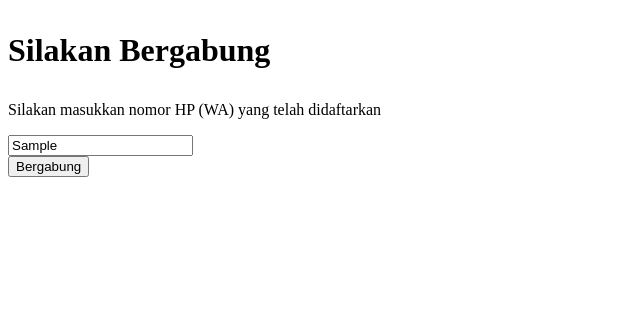
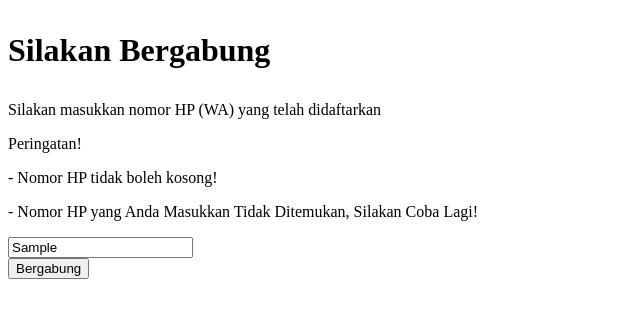
Before and after one commit to kohryan/konregkasulampua, a Next.js app: page /login in a window 1280 px wide. Both pictures are taken after typing "Sample" into the empty fields and a click on the input "Bergabung". Shown: the top 318 px of the page, without its empty margins (0-640 px from the left). Built offline with nearby package versions, Linux system fonts and the light colour scheme.

Commit message:
add warning

```diff
--- a/components/PesertaWA.tsx
+++ b/components/PesertaWA.tsx
@@ -5,17 +5,45 @@ import { useRouter } from 'next/router'
 export function Peserta() {
   const router = useRouter();
   const [password, setPassword] = useState("");
+  const [warning, setWarning] = useState("");
+
+  const playSound = () => {
+    const audio = new Audio("/error.mp3");
+    audio.play();
+  };
+
+  const phone =  ["08115912180","081284643265","081355444622","081349099330","08112953666","081230063006"];
 
   const submitForm = (e) => {
     e.preventDefault()
-    if (password == "08115912180" || password == "081284643265" || password == "081355444622" || password == "081349099330" || password == "08112953666" || password == "081230063006") {
+    if (phone.includes(password)) {
       router.push("https://chat.whatsapp.com/EhWJcq8cMr6GeT7G9IRIQB")
+      setWarning("");
+    } {
+      setWarning("Incorrect password");
+      playSound();
     }
+  };
+
+  const clearWarning = () => {
+    setWarning("");
   };
 
   return (
     <>
-                <form onClick={submitForm}>
+              {warning &&
+                  <div role="alert">
+                  <div className="bg-red-500 text-sm text-white font-bold rounded-t px-4 py-2">
+                    Peringatan!
+                  </div>
+                  <div className="border border-t-0 text-sm border-red-400 rounded-b bg-red-100 px-4 py-1 text-red-700">
+                    <p>- Nomor HP tidak boleh kosong!</p>
+                    <p>- Nomor HP yang Anda Masukkan Tidak Ditemukan, Silakan Coba Lagi!</p>
+                  </div>
+                  <audio src="error.mp3" autoPlay />
+                </div>
+                }
+                <form onClick={clearWarning} onSubmit={submitForm}>
                   <div className="relative w-full mt-3 mb-3">
                     <input
                       type="text"
```
Also changed, not shown: 1 other file (tests, documents, lock files or other folders).
